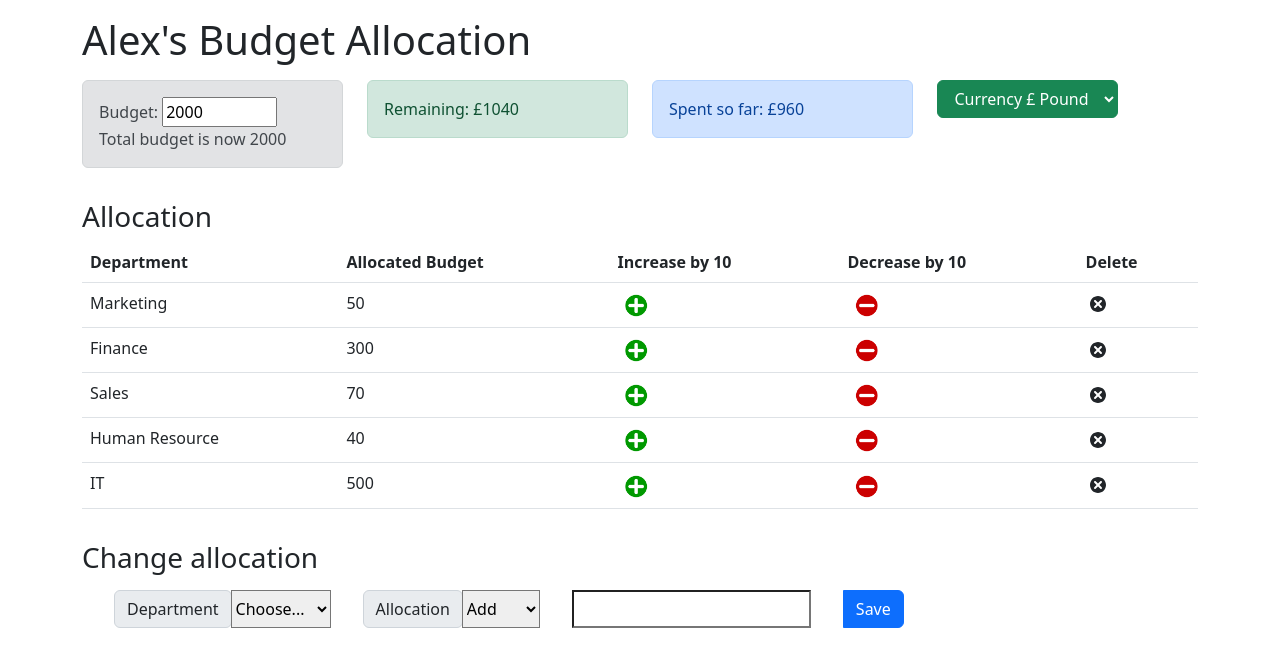
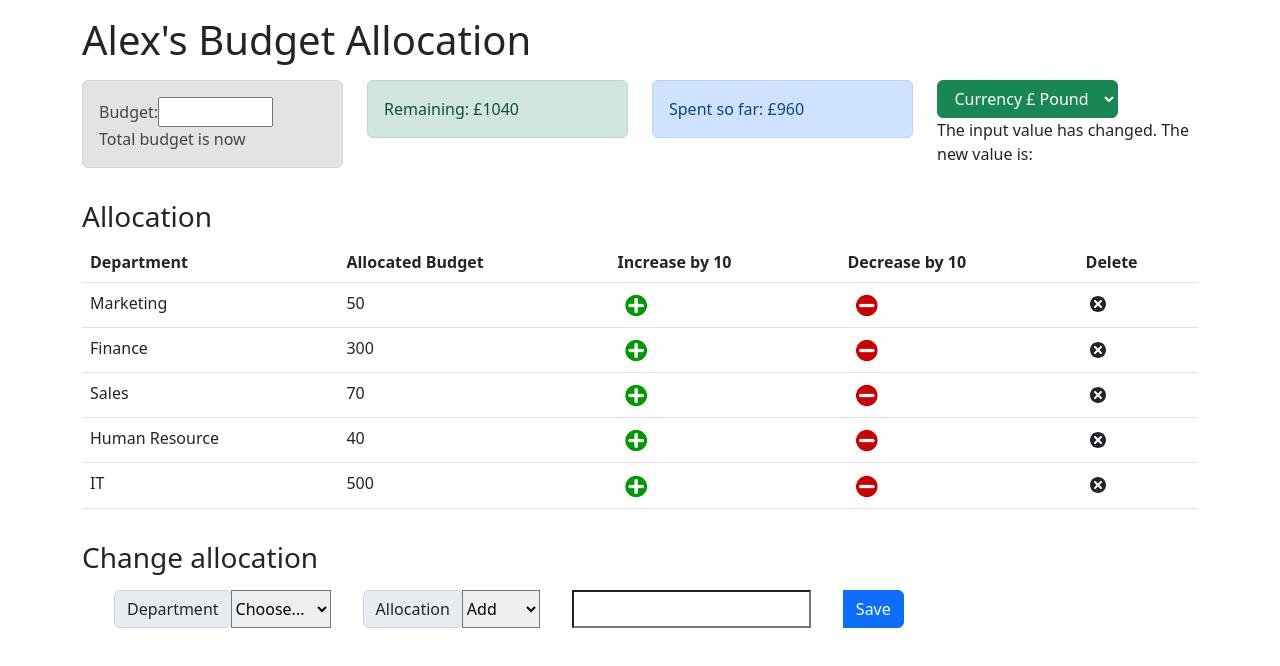
Before and after one commit to ibm-developer-skills-network/ejtos-react_budget_app, a React (Create React App) app: page / in a window 1280 px wide. Shown: the top 666 px of the page. Built offline with nearby package versions, Linux system fonts and the light colour scheme.

Commit message:
Updated Input Budget Field

```diff
--- a/src/components/Budget.js
+++ b/src/components/Budget.js
@@ -1,21 +1,35 @@
-import React, { useContext } from 'react';
+import React, { useContext, useState } from 'react';
 import { AppContext } from '../context/AppContext';
-import Currency from './Currency';
 
-const Budget = () => {
-    const { budget } = useContext(AppContext);
+
+const Budget = (props) => {
+
+    const [budget, newBudget] = useState("")
+    const {dispatch} = useContext(AppContext);
+
+const submitBudget =(event)=> {
+
+    dispatch({
+        type: 'CHG_BUDGET',
+        payload: event.target.value,
+    });
+    newBudget(event.target.value)
+    return;
+    }
 
     return (
         <div className='alert alert-secondary'>
 
-            Budget: {Currency}
+            Budget:
             <input
-            type="number"
-            id="budgetInput"
-            min="0"
-            max="20000"
-            step="10"
-            value={budget}/>
+            required='required'
+            type='number'
+            id='budget'
+            min='0'
+            max='20000'
+            step='10'
+            value={budget}
+            onChange={(event) => submitBudget(event)}/>
         <br></br>
         Total budget is now {budget}
         </div>
@@ -23,6 +37,4 @@ const Budget = () => {
     );
 };
 
-
-
 export default Budget;
--- a/src/components/Currency.js
+++ b/src/components/Currency.js
@@ -3,9 +3,12 @@ import { AppContext } from '../context/AppContext';
 
 
 const Currency = (props) => {
-  const [ currency,setCurrency ] = useState('');
-  const { dispatch, } = useContext(AppContext);
+
+  const [ currency, setCurrency ] = useState('');
+  const { dispatch } = useContext(AppContext);
+
   const updateCurrency = (event) => {
+
     dispatch({
           type: 'CHG_CURRENCY',
           payload: event.target.value,
@@ -27,7 +30,7 @@ const Currency = (props) => {
       </select>
       <br></br>
       {/* I used the below to test the value change when the dropdown selection is changed */}
-      {/*The input value has changed. The new value is: {currency}*/}
+      The input value has changed. The new value is: {currency}
 
       </div>
   );
```
